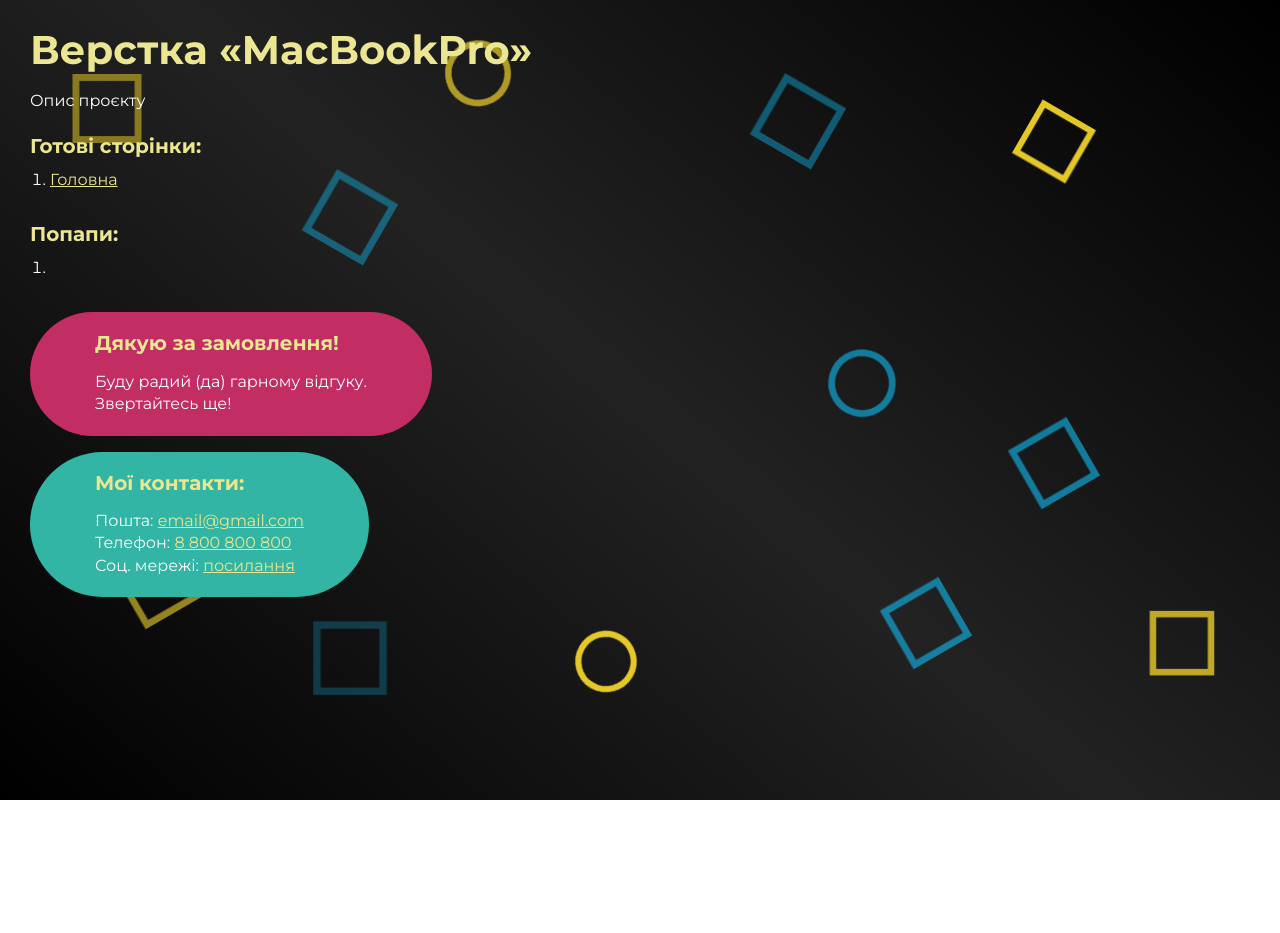
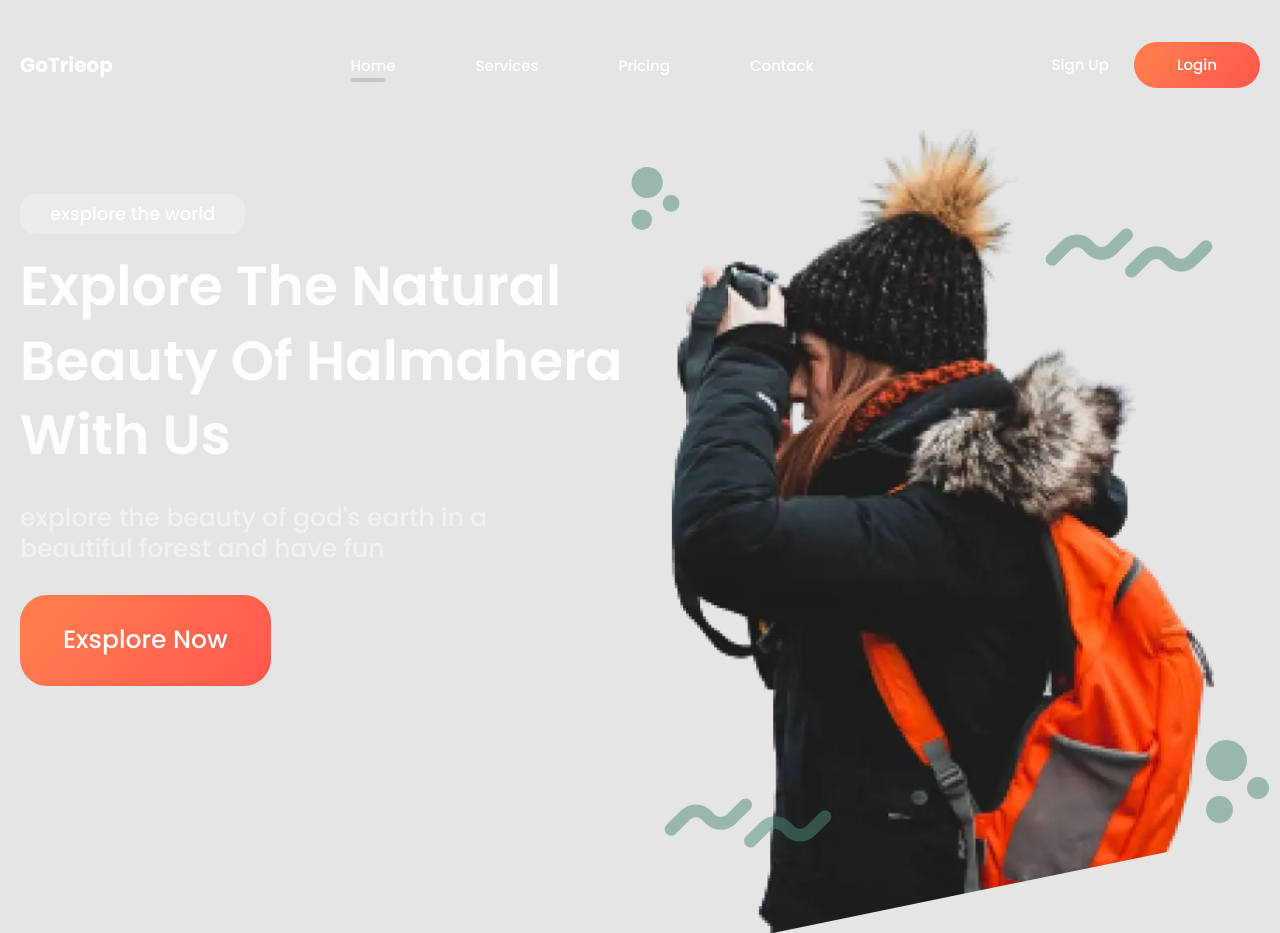
Before and after one commit to GrayS26/MacBookPro, a plain HTML site: page index.html in a window 1280 px wide. Shown: the top 933 px of the page. Before the commit the page ends 800 px from the top, so only its background shows below. Drawn offline with Linux system fonts and the light colour scheme.

Commit message:
Update index.html

```diff
--- a/index.html
+++ b/index.html
@@ -1,321 +1,126 @@
 <!DOCTYPE html>
-<html>
+<html lang="en">
 
 <head>
+	<title>HomePage</title>
 	<meta charset="UTF-8">
+	<meta name="format-detection" content="telephone=no">
+	<!-- <style>body{opacity: 0;}</style> -->
+	<link rel="stylesheet" href="css/style.min.css?_v=20240116223635">
+	<link rel="shortcut icon" href="favicon.ico">
+	<!-- <meta name="robots" content="noindex, nofollow"> -->
 	<meta name="viewport" content="width=device-width, initial-scale=1.0">
-	<title>Верстка «MacBookPro»</title>
 </head>
 
 <body>
-	<div class="rootpage">
-		<h1>Верстка «MacBookPro»</h1>
-		<div class="rootpage__info">
-			Опис проєкту
-		</div>
-		<h2>Готові сторінки:</h2>
-		<ol class="rootpage__list">
-			<li><a target="_blank" href="home.html">Головна</a></li>
-		</ol>
-		<h2>Попапи:</h2>
-		<ol class="rootpage__list">
-			<li><a target="_blank" href="home.html#"></a></li>
-		</ol>
-		<div class="rootpage__tnx">
-			<h2>Дякую за замовлення!</h2>
-			<p>Буду радий (да) гарному відгуку.</p>
-			<p>Звертайтесь ще!</p>
-		</div>
-		<div class="rootpage__contacts">
-			<h2>Мої контакти:</h2>
-			<p>Пошта: <a href="mailto:email@gmail.com">email@gmail.com</a></p>
-			<p>Телефон: <a href="tel:8800800800">8 800 800 800</a></p>
-			<p>Соц. мережі: <a href="">посилання</a></p>
-		</div>
+	<div class="wrapper">
+		<header class="header">
+			<div class="header__container">
+				<a class="header__logo" href="#">GoTrieop</a>
+				<div class="header__menu menu">
+					<nav class="menu__body">
+						<ul class="menu__list">
+							<li class="menu__item"><a class="menu__link --active" href="#">Home</a></li>
+							<li class="menu__item"><a class="menu__link" href="#">Services</a></li>
+							<li class="menu__item"><a class="menu__link" href="#">Pricing</a></li>
+							<li class="menu__item"><a class="menu__link" href="#">Contack</a></li>
+						</ul>
+					</nav>
+				</div>
+				<div class="header__action action-header">
+					<a href="#" class="action-header__button action-header__button--sign-up">Sign up</a>
+					<a href="#" class="action-header__button button"><span>Login</span></a>
+				</div>
+				<button class="menu__icon icon-menu" type="button"><span></span></button>
+			</div>
+		</header>
+		<main class="page">
+			<section class="page__hero hero">
+				<div class="hero__container">
+					<div class="hero__body">
+						<div class="hero__label">exsplore the world</div>
+						<div class="hero__title-section title-section">
+							<h1 class="title-section__title title-section__title--big">Explore The Natural Beauty Of Halmahera With Us</h1>
+							<div class="title-section__text">
+								<p>explore the beauty of god's earth in a beautiful forest and have fun</p>
+							</div>
+							<a href="#" class="title-section__button button"><span>Exsplore Now</span></a>
+						</div>
+					</div>
+					<div class="hero__images">
+						<div class="hero__image-ibg"><picture><source srcset="img/hero/girl.webp" type="image/webp"><img src="img/hero/girl.png" alt="girl"></picture></div>
+						<div class="hero__decor decor-hero">
+							<img data-prlx-mouse data-prlx-dxr class="decor-hero__item decor-hero__item--cirle-top" src="img/hero/circl.svg" alt="circl">
+							<img data-prlx-mouse class="decor-hero__item decor-hero__item--cirle-bottom" src="img/hero/circl.svg" alt="circl">
+							<img data-prlx-mouse class="decor-hero__item decor-hero__item--line-top" src="img/hero/line.svg" alt="circl">
+							<img data-prlx-mouse data-prlx-dxr class="decor-hero__item decor-hero__item--line-bottom" src="img/hero/line.svg" alt="circl">
+						</div>
+					</div>
+				</div>
+			</section>
+			<section class="page__chose chose">
+				<div class="chose__container">
+					<div class="chose__body">
+						<div class="chose__label">Choice Of</div>
+						<div class="chose__title-section title-section">
+							<h2 class="title-section__title">Destinations</h2>
+							<div class="title-section__text">
+								<p>explore the beauty of god's earth in a beautiful forest and have fun</p>
+							</div>
+							<a href="#" class="title-section__button button"><span>Exsplore Now</span></a>
+						</div>
+					</div>
+					<div class="chose__slider swiper">
+						<div class="chose__arrow chose__arrow--prew"><img src="img/chose/arrow.svg" alt="chose"></div>
+						<div class="chose__wrapper swiper-wrapper">
+							<div class="chose__slide swiper-slide">
+								<div class="chose__image-ibg"><picture><source srcset="img/chose/01.webp" type="image/webp"><img src="img/chose/01.jpg" alt="image"></picture></div>
+							</div>
+							<div class="chose__slide swiper-slide">
+								<div class="chose__image-ibg"><picture><source srcset="img/chose/02.webp" type="image/webp"><img src="img/chose/02.jpg" alt="image"></picture></div>
+							</div>
+							<div class="chose__slide swiper-slide">
+								<div class="chose__image-ibg"><picture><source srcset="img/chose/03.webp" type="image/webp"><img src="img/chose/03.jpg" alt="image"></picture></div>
+							</div>
+							<div class="chose__slide swiper-slide">
+								<div class="chose__image-ibg"><picture><source srcset="img/chose/02.webp" type="image/webp"><img src="img/chose/02.jpg" alt="image"></picture></div>
+							</div>
+						</div>
+						<div class="chose__arrow chose__arrow--next"><img src="img/chose/arrow.svg" alt="chose"></div>
+					</div>
+				</div>
+			</section>
+			<section class="page__about-us about-us">
+				<div class="about-us__container">
+					<div class="about-us__title-section title-section">
+						<h2 class="title-section__title">What do customers say about us?</h2>
+						<div class="about-us__user user">
+							<div class="user__image"><picture><source srcset="img/about/avatar.webp" type="image/webp"><img src="img/about/avatar.png" alt="avatar.png"></picture></div>
+							<div class="user__body">
+								<div class="user__location">Alpanasap</div>
+								<div class="user__name">Japung, Indonesia</div>
+							</div>
+						</div>
+						<div class="title-section__text">
+							<p>Very satisfying service makes it comfortable, a beautiful place in the world. </p>
+						</div>
+						<div class="about-us__stars stars">
+							<div class="stars__item"><img src="img/about/star.svg" alt="star"></div>
+							<div class="stars__item"><img src="img/about/star.svg" alt="star"></div>
+							<div class="stars__item"><img src="img/about/star.svg" alt="star"></div>
+							<div class="stars__item stars__item--disable"><img src="img/about/star.svg" alt="star"></div>
+							<div class="stars__item stars__item--disable"><img src="img/about/star.svg" alt="star"></div>
+						</div>
+					</div>
+					<div class="about-us__image-ibg"><picture><source srcset="img/about/image.webp" type="image/webp"><img src="img/about/image.jpg" alt="image"></picture></div>
+				</div>
+			</section>
+		</main>
+		<footer class="footer">
+			<div class="footer__container"></div>
+		</footer>
 	</div>
-	<ul>
-		<li></li>
-		<li></li>
-		<li></li>
-		<li></li>
-		<li></li>
-		<li></li>
-		<li></li>
-		<li></li>
-		<li></li>
-		<li></li>
-		<li></li>
-		<li></li>
-		<li></li>
-		<li></li>
-	</ul>
+	<script src="js/app.min.js?_v=20240116223635"></script>
 </body>
-<style>
-	@charset "UTF-8";
-	@import url("https://fonts.googleapis.com/css?family=Montserrat:regular,700&display=swap");
-
-	*,
-	*::before,
-	*::after {
-		padding: 0px;
-		margin: 0px;
-		border: 0px;
-		box-sizing: border-box;
-	}
-
-	html,
-	body {
-		height: 100%;
-		margin: 0;
-		padding: 0;
-		min-width: 320px;
-		width: 100%;
-		color: #fff;
-		/* background-color: #5e5373; */
-	}
-
-	body {
-		font-family: Montserrat;
-		font-size: 100%;
-		line-height: 1;
-		font-size: 1rem;
-	}
-
-	a {
-		text-decoration: underline;
-		color: #ebe691
-	}
-
-	a:visited {
-		text-decoration: underline;
-		color: #aaa768;
-	}
-
-	a:hover {
-		text-decoration: none;
-	}
-
-	ul li {
-		list-style: none;
-	}
-
-	img {
-		vertical-align: top;
-	}
-
-	.wrapper {
-		width: 100%;
-		min-height: 100%;
-		overflow: hidden;
-	}
-
-	.rootpage {
-		padding: 30px;
-		display: flex;
-		flex-direction: column;
-		align-items: flex-start;
-	}
-
-	@media (max-width: 767px) {
-		.rootpage {
-			padding: 30px 15px;
-		}
-	}
-
-	h1 {
-		color: #ebe691;
-		font-size: 2.5rem;
-		margin: 0px 0px 1.25rem 0px;
-	}
-
-	@media (max-width: 767px) {
-		h1 {
-			font-size: 1.85rem;
-			margin: 0px 0px 1.25rem 0px;
-		}
-	}
-
-	h2 {
-		color: #ebe691;
-		font-size: 1.25rem;
-		margin: 0px 0px 1rem 0px;
-	}
-
-	@media (max-width: 767px) {
-		h2 {
-			font-size: 1.125rem;
-			margin: 0px 0px 1rem 0px;
-		}
-	}
-
-	.rootpage__info {
-		line-height: 140%;
-		margin: 0px 0px 1.5rem 0px;
-	}
-
-	.rootpage__list {
-		margin: 0px 0px 2.25rem 1.25rem;
-	}
-
-	.rootpage__list li:not(:last-child) {
-		margin: 0px 0px 15px 0px;
-	}
-
-	.rootpage__contacts,
-	.rootpage__tnx {
-		border-radius: 200px;
-		padding: 20px 65px;
-		line-height: 140%;
-	}
-
-	@media (max-width: 767px) {
-
-		.rootpage__contacts,
-		.rootpage__tnx {
-			border-radius: 40px;
-			padding: 20px;
-		}
-	}
-
-	.rootpage__contacts {
-		background: #32b5a4;
-
-	}
-
-	.rootpage__contacts a {
-		color: #ebe691;
-	}
-
-	.rootpage__tnx {
-		background: #c22d63;
-		margin: 0px 0px 1rem 0px;
-	}
-
-	ul {
-		z-index: 50;
-		background: linear-gradient(40deg, #000, #222, #000);
-		width: 100%;
-		height: 100vh;
-		overflow: hidden;
-		position: fixed;
-		top: 0;
-		left: 0;
-		z-index: -1;
-	}
-
-	ul li {
-		position: absolute;
-		width: 60px;
-		height: 60px;
-		border: solid 6px #0dc1f8;
-		animation: anime 12s linear infinite;
-	}
-
-	ul li:nth-child(1) {
-		top: 10%;
-		left: 35%;
-		animation-delay: -3s;
-		border-radius: 50%;
-		border-color: #f8d928;
-	}
-
-	ul li:nth-child(2) {
-		top: 80%;
-		left: 45%;
-		animation-delay: -6s;
-		border-radius: 50%;
-		border-color: #f8d928;
-	}
-
-	ul li:nth-child(3) {
-		top: 17%;
-		left: 6%;
-		animation-delay: -1s;
-		/* border-radius: 50%; */
-		border-color: #f8d928;
-	}
-
-	ul li:nth-child(4) {
-		top: 20%;
-		left: 60%;
-	}
-
-	ul li:nth-child(5) {
-		top: 60%;
-		left: 20%;
-		animation-delay: -8s;
-		border-radius: 50%;
-	}
-
-	ul li:nth-child(6) {
-		top: 80%;
-		left: 70%;
-		animation-delay: -2s;
-	}
-
-	ul li:nth-child(7) {
-		top: 60%;
-		left: 80%;
-		animation-delay: -2s;
-	}
-
-	ul li:nth-child(8) {
-		top: 32%;
-		left: 25%;
-	}
-
-	ul li:nth-child(9) {
-		top: 90%;
-		left: 25%;
-		animation-delay: -10s;
-	}
-
-	ul li:nth-child(10) {
-		top: 50%;
-		left: 65%;
-		animation-delay: -2s;
-		border-radius: 50%;
-
-	}
-
-	ul li:nth-child(11) {
-		top: 45%;
-		left: 45%;
-		animation-delay: -7s;
-	}
-
-	ul li:nth-child(12) {
-		top: 80%;
-		left: 90%;
-		animation-delay: -4s;
-		border-color: #f8d928;
-	}
-
-	ul li:nth-child(13) {
-		top: 75%;
-		left: 10%;
-		animation-delay: -2s;
-		border-color: #f8d928;
-	}
-
-	ul li:nth-child(14) {
-		top: 15%;
-		left: 80%;
-		animation-delay: -6s;
-		border-color: #f8d928;
-	}
-
-	@keyframes anime {
-		0% {
-			transform: scale(0) translateY(0) rotate(0);
-			opacity: 1;
-		}
-
-		0% {
-			transform: scale(1.3) translateY(-100px) rotate(360deg);
-			opacity: 0;
-		}
-	}
-</style>
 
 </html>
```
